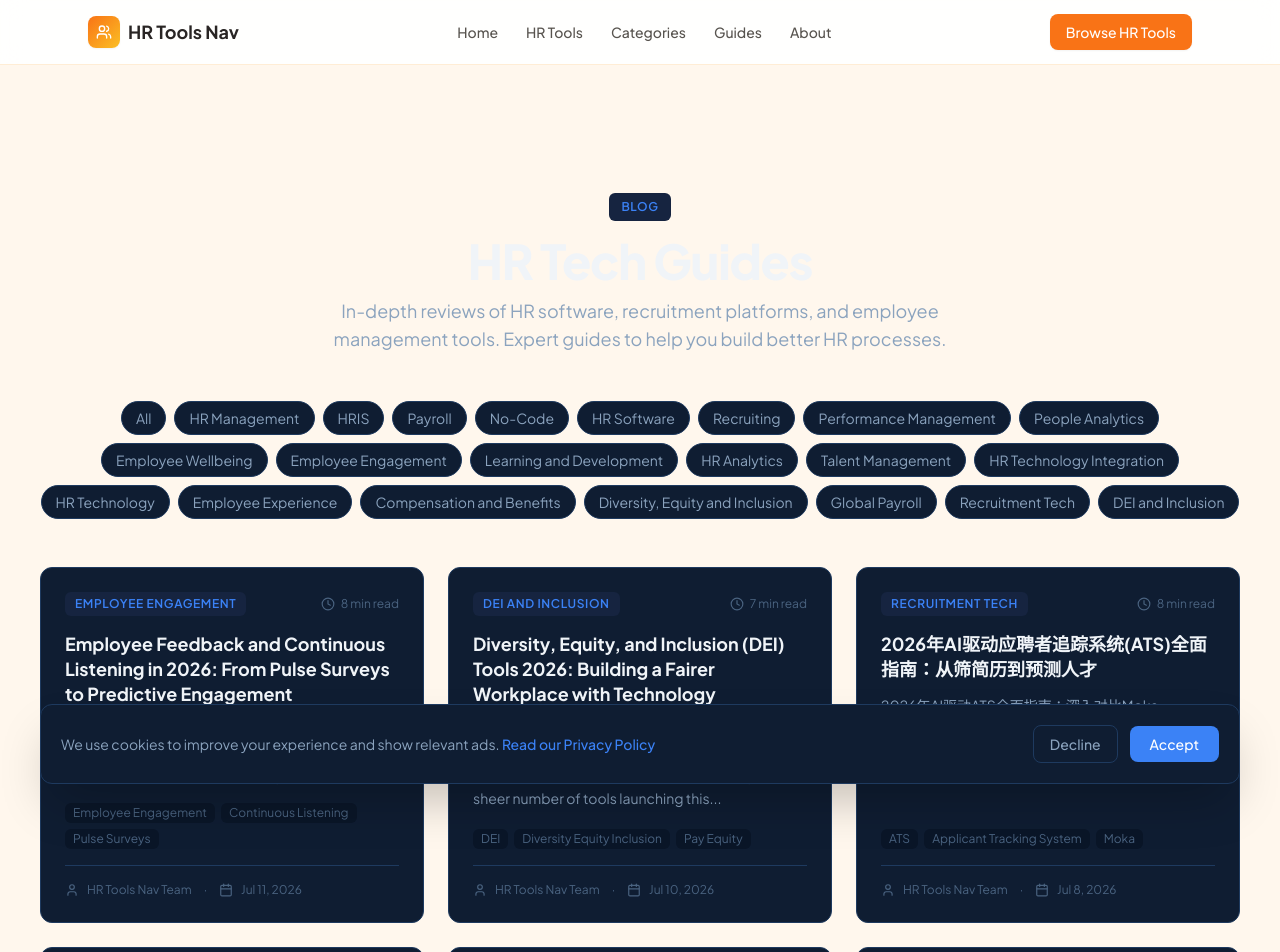
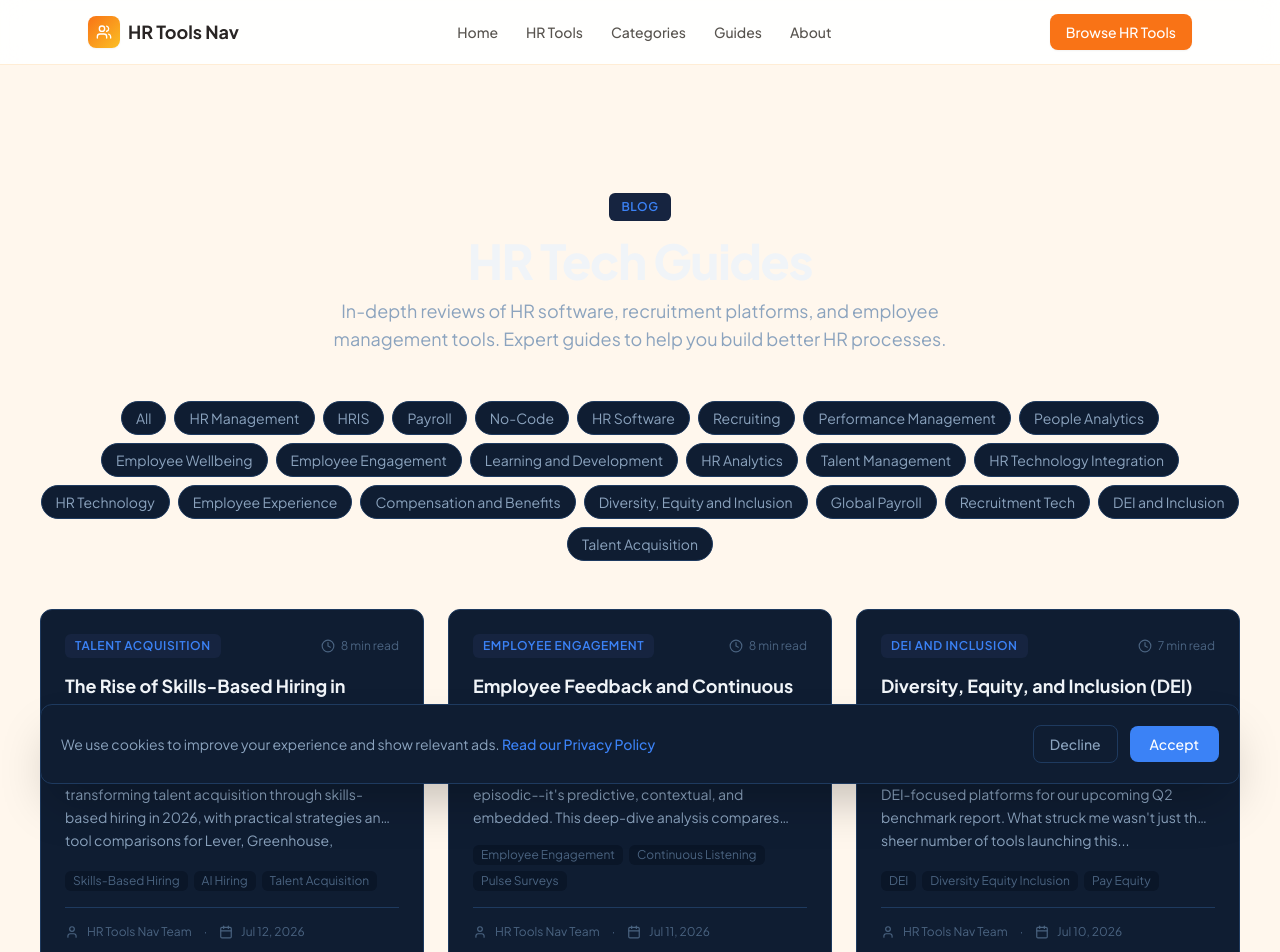
Before and after one commit to longfeixiang7650-dotcom/hrtoolsnav-hub, a Next.js app: page /blog in a window 1280 px wide. Shown: the top 952 px of the page. Built offline with nearby package versions, Linux system fonts and the light colour scheme.

Commit message:
daily update 2026-07-12: new blog - skills-based-hiring-2026-ai-powered

```diff
--- a/app/data/blog-posts.ts
+++ b/app/data/blog-posts.ts
@@ -3469,4 +3469,86 @@ Start small. Measure action--not answers. And remember: the most powerful feedba
     tags: ["Employee Engagement", "Continuous Listening", "Pulse Surveys", "Peakon", "Officevibe", "TINYpulse", "Culture Amp", "HR Technology"],
   },
 
+  {
+    slug: "skills-based-hiring-2026-ai-powered",
+    title: "The Rise of Skills-Based Hiring in 2026: How AI-Powered Platforms Are Reshaping Talent Acquisition",
+    excerpt: "Discover how AI-powered HR platforms are transforming talent acquisition through skills-based hiring in 2026, with practical strategies and tool comparisons for Lever, Greenhouse, Workable, BambooHR, Rippling, and HiBob.",
+    content: `
+## The Rise of Skills-Based Hiring in 2026: How AI-Powered Platforms Are Reshaping Talent Acquisition
+
+For decades, talent acquisition relied heavily on credentials -- degrees, years of experience, and pedigree. But 2026 marks a decisive pivot: skills-based hiring is no longer a forward-thinking experiment. It's the operational standard. According to Gartner, 70% of organizations now prioritize demonstrable skills over traditional qualifications -- up from just 31% in 2021. Meanwhile, LinkedIn's 2025 Global Talent Trends report found that companies using skills-based hiring reduced time-to-fill by 42% and improved first-year retention by 35%. The shift isn't theoretical -- it's measurable, scalable, and increasingly automated.
+
+Why the urgency? Three converging forces drive this transformation: persistent talent shortages (the U.S. Bureau of Labor Statistics reports 8.7 million unfilled roles as of Q1 2026), evolving job architectures (47% of roles now require hybrid tech+soft skill combinations per World Economic Forum), and heightened pressure for DEIB outcomes (skills-first approaches reduce unconscious bias by 28%, per Harvard Business Review analysis).
+
+AI-powered HR platforms are the engine accelerating this change -- not replacing recruiters, but augmenting judgment with precision.
+
+## How AI Transforms Skills-Based Hiring
+
+Modern talent platforms embed AI at three critical layers: sourcing, assessment, and matching.
+
+At the sourcing layer, tools like Lever and Greenhouse use natural language processing to parse resumes, job descriptions, and even GitHub or portfolio links -- identifying transferable competencies such as 'Python data visualization' or 'cross-functional stakeholder facilitation' -- regardless of formal titles. Lever's Skills Graph, launched in early 2025, maps over 12,000 granular skills across 90+ industries and correlates them with internal performance data.
+
+Assessment has moved beyond static tests. Workable integrates with Codility and Vervoe to deliver role-specific, scenario-based micro-assessments -- e.g., a customer success candidate might troubleshoot a simulated churn escalation in real time. BambooHR's embedded learning module now auto-recommends upskilling paths based on skill gaps identified during screening -- turning hiring into development.
+
+Matching is where AI delivers its most strategic value. Rippling's Talent Intelligence suite cross-references internal mobility patterns, project outcomes, and manager feedback to recommend internal candidates for open roles -- 63% of promoted employees in Rippling-using companies were identified via skills mapping, not succession plans.
+
+HiBob stands out for global enterprises: its multilingual skills ontology supports 24 languages and adjusts for regional competency frameworks -- essential for companies operating across APAC, EMEA, and LATAM.
+
+## Practical Steps to Implement Skills-First Hiring
+
+1. Audit your current job descriptions. Replace '5+ years in SaaS sales' with 'Proven ability to close enterprise deals averaging $250K ACV, negotiate multi-year contracts, and lead discovery workshops.' Tools like Textio help rewrite JDs using inclusive, skills-forward language.
+
+2. Build or license a skills taxonomy. Don't start from scratch -- adopt frameworks like the European Union's ESCO or O*NET, then customize. Greenhouse offers pre-built taxonomies for tech, finance, and healthcare roles.
+
+3. Train hiring managers -- not on AI, but on interpreting skills signals. A candidate with 'AWS Certified Solutions Architect' + 'led 3 product launches' may outperform one with an Ivy League MBA but no shipping experience.
+
+4. Measure what matters: track Skill Match Rate (percentage of hires meeting >80% of required competencies), Internal Fill Rate (how often roles are filled internally), and Skill Gap Closure Time (how quickly under-indexed skills are addressed post-hire).
+
+## Platform Comparison: Key Capabilities for Skills-Based Hiring (2026)
+
+| Platform | Core Skills AI Feature | Assessment Integration | Internal Mobility Support | Notable Strength |
+|----------|------------------------|--------------------------|----------------------------|------------------|
+| Lever | Skills Graph + predictive match scoring | Vervoe, HackerRank | Yes -- via Career Pathing module | Best-in-class for mid-market tech firms |
+| Greenhouse | Job Description Optimizer + Skills Heatmaps | Codility, Criteria Corp | Yes -- with mobility dashboard | Strongest DEIB analytics and compliance reporting |
+| Workable | Skills-based candidate search filters | Built-in situational judgment tests | Limited (requires add-on) | Fastest setup; ideal for SMBs scaling rapidly |
+| BambooHR | Skills gap analysis + LMS integration | Less emphasis on external assessments | Robust -- tied to performance goals | Top choice for holistic HRIS + talent alignment |
+| Rippling | Unified skills database across HR, IT, Finance | Customizable workflow assessments | Native -- powered by org-wide role modeling | Unmatched for tech-enabled companies managing hybrid workforces |
+| HiBob | Multilingual skills ontology + regional benchmarking | Talview, Pymetrics | Yes -- with global career pathing | Preferred for multinational enterprises |
+
+## FAQ
+
+**Q: Do skills-based hiring platforms eliminate the need for human recruiters?**
+
+A: No -- they amplify recruiter impact. AI handles pattern recognition and volume filtering; humans interpret nuance, assess cultural fit, and guide candidate experience. In fact, Greenhouse users report 31% more time spent on high-value conversations with candidates -- not less.
+
+**Q: How do we prevent 'skills inflation,' where every role demands ever-more niche competencies?**
+
+A: Anchor requirements in business outcomes, not buzzwords. Ask: 'What does success look like in 90 days?' Then reverse-engineer the 3-5 non-negotiable skills needed to achieve it. Rippling's Outcome-Based Role Builder helps teams define these rigorously.
+
+**Q: Can small HR teams realistically implement this without dedicated AI specialists?**
+
+A: Yes -- platforms like Workable and BambooHR offer plug-and-play skills modules requiring zero coding. Setup averages 3-5 hours, and vendor onboarding includes certified skills taxonomy consultants. HiBob even provides free quarterly skills-mapping workshops for customers with <100 employees.
+
+**Q: What's the ROI timeline?**
+
+A: Most clients see payback within 6 months. Lever customers average $14,200 saved per hire (reduced sourcing costs + lower turnover). BambooHR users report 22% faster promotion cycles -- directly linking skills visibility to leadership pipeline health.
+
+## The Bottom Line
+
+Skills-based hiring in 2026 is less about rejecting degrees and more about refusing to let proxies stand in for proof. AI doesn't make hiring 'cold' -- it makes it clearer. When a candidate's ability to de-escalate conflict, optimize SQL queries, or align cross-functional roadmaps is surfaced, validated, and weighted appropriately, decisions become fairer, faster, and far more predictive.
+
+The tools are mature. The data is compelling. The imperative is clear: stop hiring resumes. Start hiring results.
+
+As one CHRO told us recently: 'We used to ask "Where did they study?" Now we ask "What did they build?" That single question changed everything.'
+
+That's not HR evolution. It's talent revolution -- and it's already here.
+    `,
+    author: "HR Tools Nav Team",
+    authorRole: "HR Technology Analyst",
+    date: "2026-07-12",
+    category: "Talent Acquisition",
+    readTime: 8,
+    tags: ["Skills-Based Hiring", "AI Hiring", "Talent Acquisition", "Lever", "Greenhouse", "Workable", "BambooHR", "Rippling", "HiBob", "HR Technology"],
+  },
+
 ];
```
